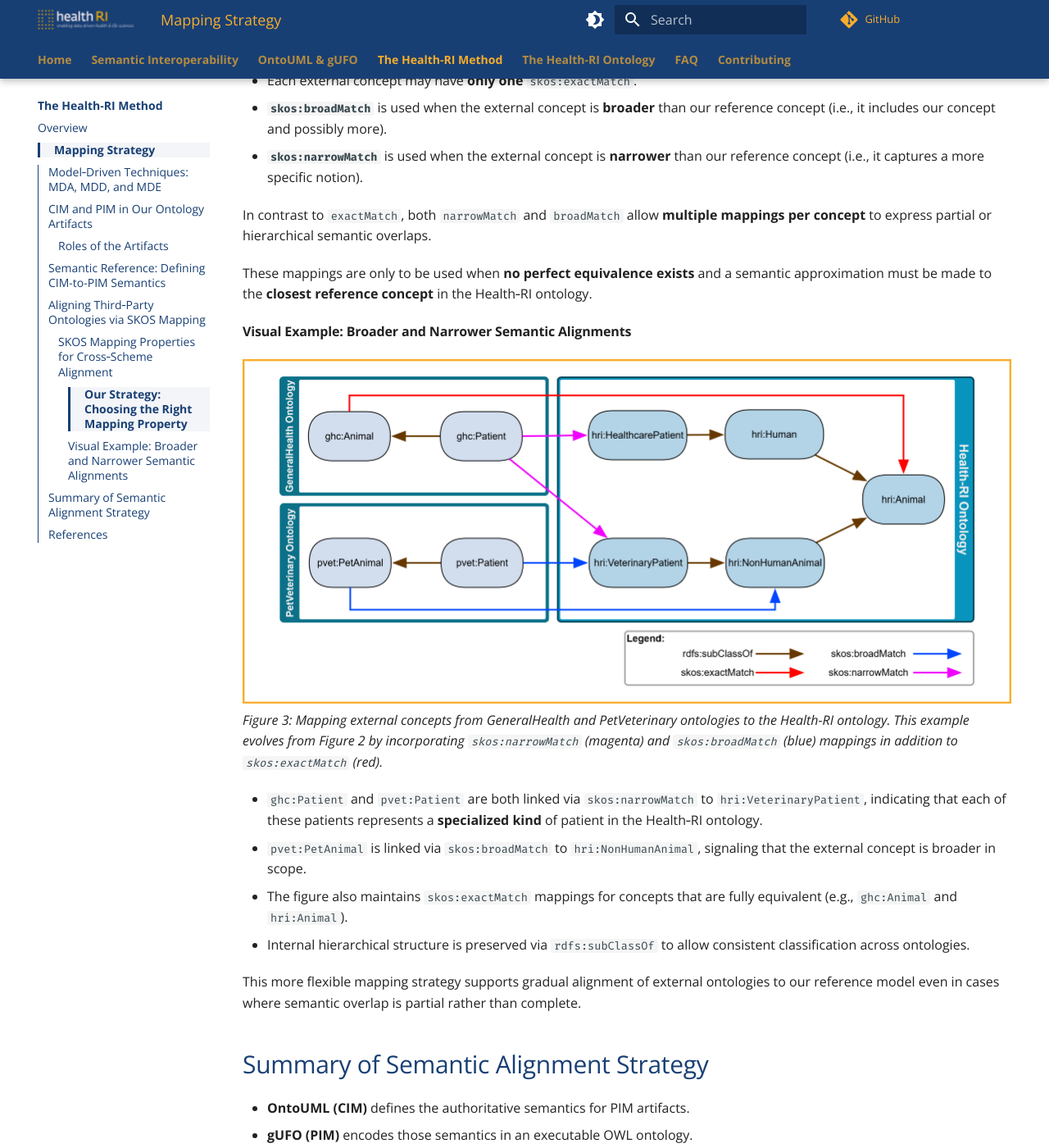
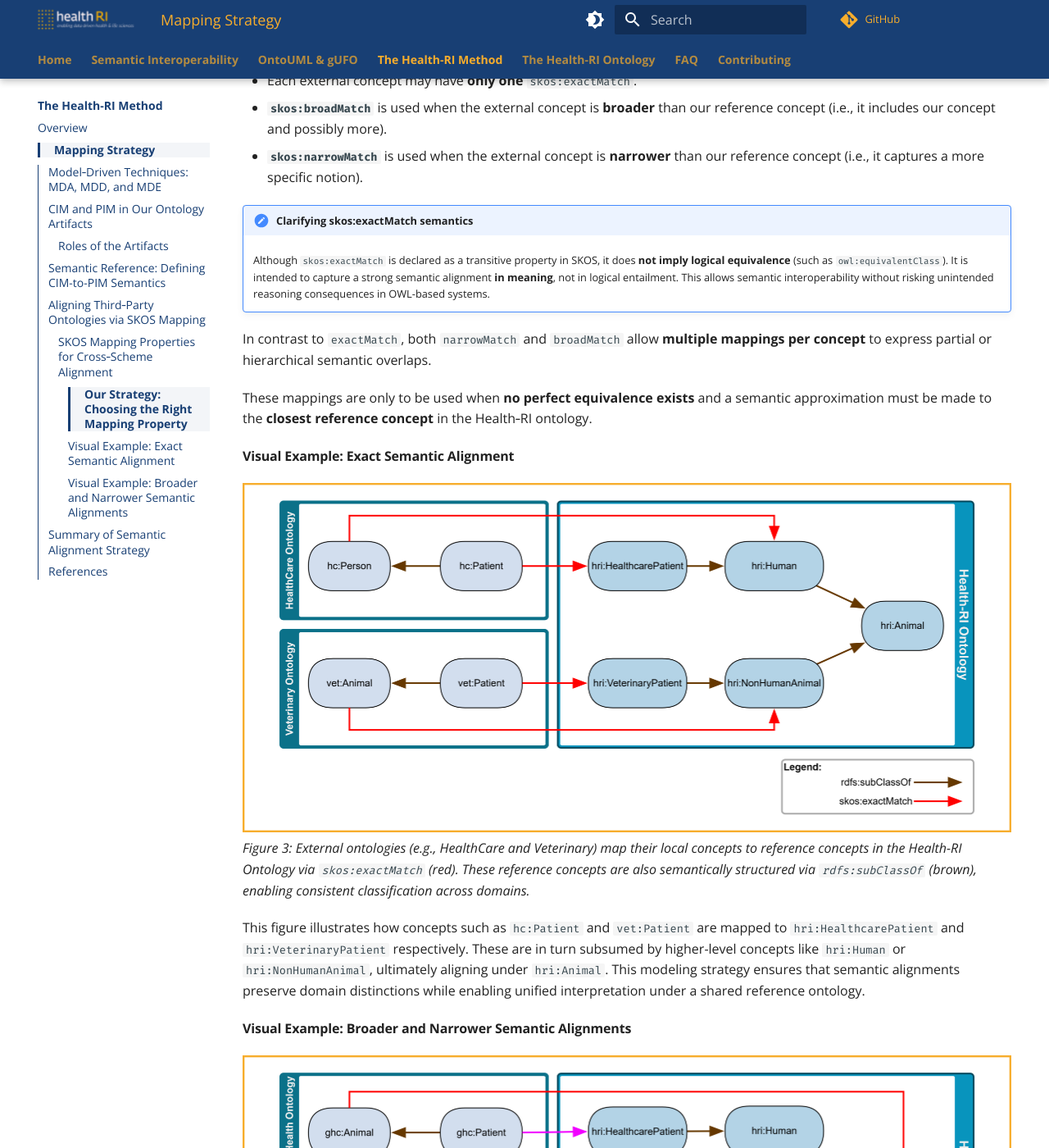
Before and after one commit to Health-RI/semantic-interoperability, an MkDocs documentation site: the page built from docs/method/mapping-strategy.md, in a window 1280 px wide and 1400 px high, scrolled down 3375 px. Shown: the whole window at 82% size. Built offline with MkDocs 1.6.1 and Material for MkDocs 9.7.7, drawn with Linux system fonts in a browser that asks for light colours; comment, search, counter and statistics services are not loaded; some of the changed text lies outside the part shown.

Commit message:
docs(mapping-strategy): clarify exactMatch semantics and add missing visual example
- Added admonition to explain that `skos:exactMatch` is transitive but does not imply `owl:equivalentClass`
- Reinserted and described Figure 3 illustrating exact semantic alignment using `skos:exactMatch`
- Renumbered the subsequent figure and updated caption to maintain logical order and consistency

```diff
--- a/docs/method/mapping-strategy.md
+++ b/docs/method/mapping-strategy.md
@@ -62,14 +62,24 @@ The [SKOS](https://www.w3.org/TR/skos-reference/) standard provides a set of map
 - **`skos:broadMatch`** is used when the external concept is **broader** than our reference concept (i.e., it includes our concept and possibly more).
 - **`skos:narrowMatch`** is used when the external concept is **narrower** than our reference concept (i.e., it captures a more specific notion).
 
+!!! note "Clarifying skos:exactMatch semantics"
+    Although `skos:exactMatch` is declared as a transitive property in SKOS, it does **not imply logical equivalence** (such as `owl:equivalentClass`). It is intended to capture a strong semantic alignment **in meaning**, not in logical entailment. This allows semantic interoperability without risking unintended reasoning consequences in OWL-based systems.
+
 In contrast to `exactMatch`, both `narrowMatch` and `broadMatch` allow **multiple mappings per concept** to express partial or hierarchical semantic overlaps.
 
 These mappings are only to be used when **no perfect equivalence exists** and a semantic approximation must be made to the **closest reference concept** in the Health‑RI ontology.
 
+#### Visual Example: Exact Semantic Alignment
+
+![Cross-ontology mapping using skos:exactMatch and rdfs:subClassOf](./assets/images/example-mapping.png)
+*Figure 3: External ontologies (e.g., HealthCare and Veterinary) map their local concepts to reference concepts in the Health-RI Ontology via `skos:exactMatch` (red). These reference concepts are also semantically structured via `rdfs:subClassOf` (brown), enabling consistent classification across domains.*
+
+This figure illustrates how concepts such as `hc:Patient` and `vet:Patient` are mapped to `hri:HealthcarePatient` and `hri:VeterinaryPatient` respectively. These are in turn subsumed by higher-level concepts like `hri:Human` or `hri:NonHumanAnimal`, ultimately aligning under `hri:Animal`. This modeling strategy ensures that semantic alignments preserve domain distinctions while enabling unified interpretation under a shared reference ontology.
+
 #### Visual Example: Broader and Narrower Semantic Alignments
 
 ![Cross-ontology mapping using exactMatch, narrowMatch, and broadMatch](./assets/images/example-mapping2.png)
-*Figure 3: Mapping external concepts from GeneralHealth and PetVeterinary ontologies to the Health-RI ontology. This example evolves from Figure 2 by incorporating `skos:narrowMatch` (magenta) and `skos:broadMatch` (blue) mappings in addition to `skos:exactMatch` (red).*
+*Figure 4: Mapping external concepts from GeneralHealth and PetVeterinary ontologies to the Health-RI ontology. This example evolves from Figure 3 by incorporating `skos:narrowMatch` (magenta) and `skos:broadMatch` (blue) mappings in addition to `skos:exactMatch` (red).*
 
 - `ghc:Patient` and `pvet:Patient` are both linked via `skos:narrowMatch` to `hri:VeterinaryPatient`, indicating that each of these patients represents a **specialized kind** of patient in the Health‑RI ontology.
 - `pvet:PetAnimal` is linked via `skos:broadMatch` to `hri:NonHumanAnimal`, signaling that the external concept is broader in scope.
```
